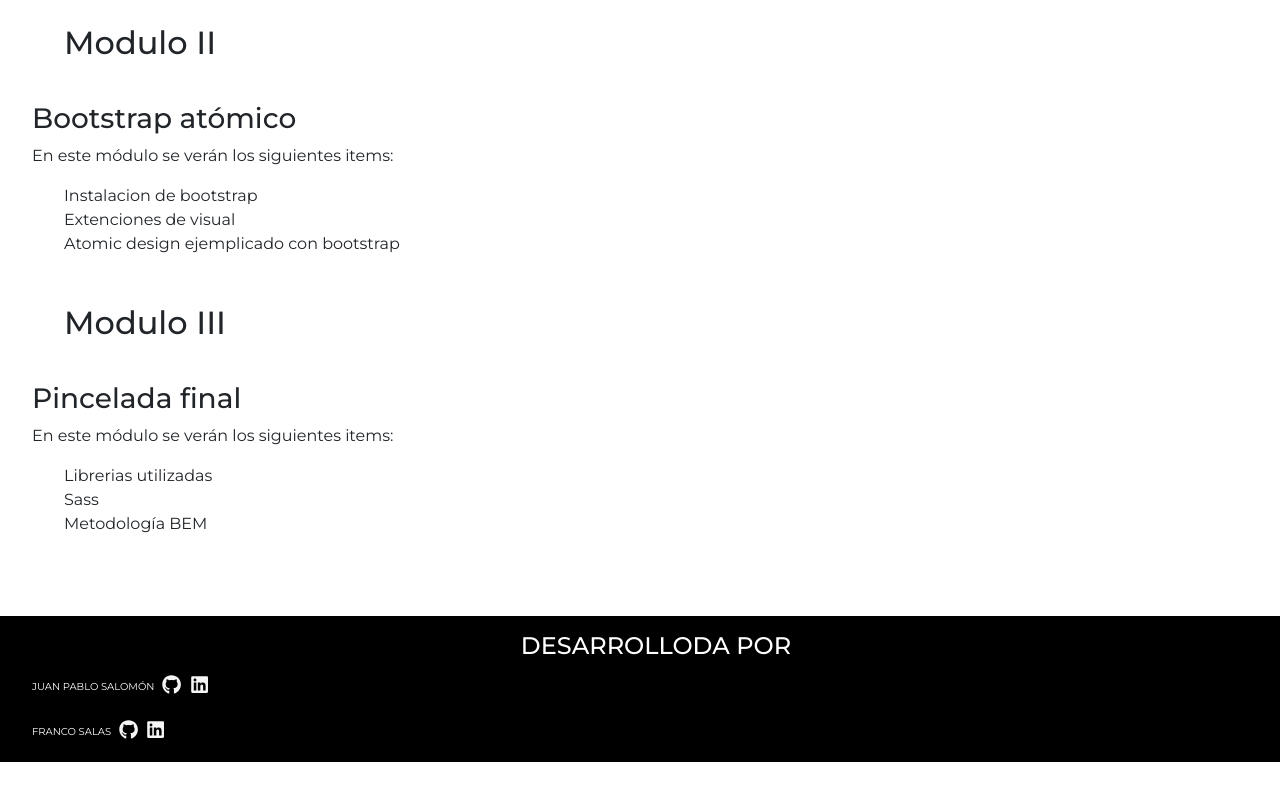
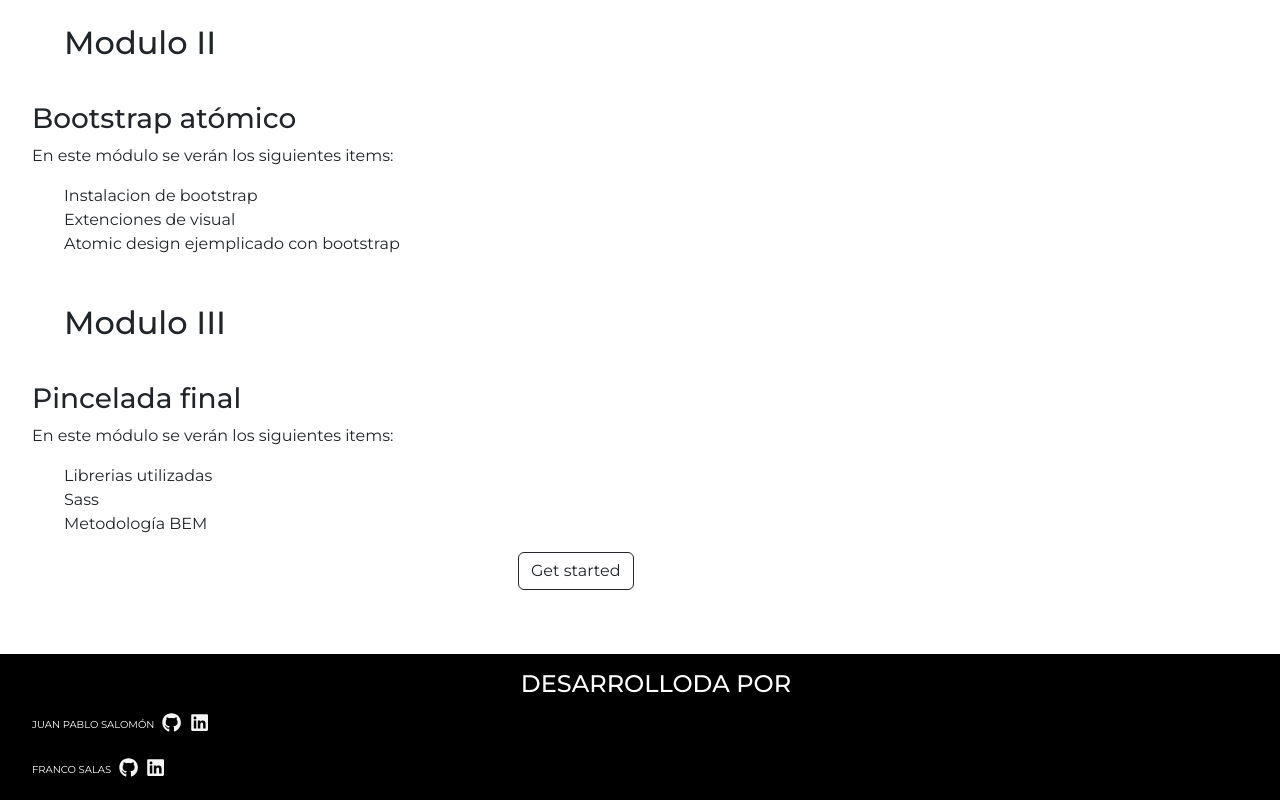
Before and after one commit to Fsalasgit/atomicReact, a React (Vite) app: page / in a window 1280 px wide. Shown: the part 1008-1808 px from the top of the page. Before the commit the page ends 1770 px from the top, so only its background shows below. Built offline with nearby package versions, Linux system fonts and the light colour scheme.

Commit message:
agregando get started button

```diff
--- /dev/null
+++ b/src/component/webComponents/ButtonGetStarted.jsx
@@ -0,0 +1,23 @@
+import React from 'react'
+import Button from 'react-bootstrap/Button';
+
+const ButtonGetStarted = () => {
+  return (
+    <>
+        <div className="container">
+            <div className="row d-flex justify-content-center">
+                <div className="col-3 ">
+
+                <a href="/gitPages" className='buttonGetStarted__link'>
+                    <Button variant="outline-dark" className='buttonGetStarted'>Get started</Button>{' '}
+                </a>
+                </div>
+            </div>
+        </div>
+
+
+    </>
+  )
+}
+
+export default ButtonGetStarted
--- a/src/pages/Home.jsx
+++ b/src/pages/Home.jsx
@@ -1,5 +1,6 @@
 import React from 'react'
 import portadaAtomicReact from '../../public/img/portadaAtomicReact.jpg'
+import ButtonGetStarted from '../component/webComponents/ButtonGetStarted'
 
 const Home = () => {
   return (
@@ -46,7 +47,9 @@ const Home = () => {
                     <li>Metodología BEM</li>
                 </ul>
             </div>
+            <ButtonGetStarted/>
         </div>
+
     </div>
     </>
   )
--- /dev/null
+++ b/src/sass/components/buttonGetStarted.scss
@@ -0,0 +1,3 @@
+.buttonGetStarted__link{
+    text-decoration: none;
+}
--- a/src/sass/main.scss
+++ b/src/sass/main.scss
@@ -3,6 +3,7 @@
 @import "./components/navbarSite.scss";
 @import "./components/footerSite.scss";
 @import "./components/comandosGit.scss";
+@import "./components/buttonGetStarted.scss";
 
 @import './pages/home.scss';
 @import './pages/styleBlogs.scss'
```
